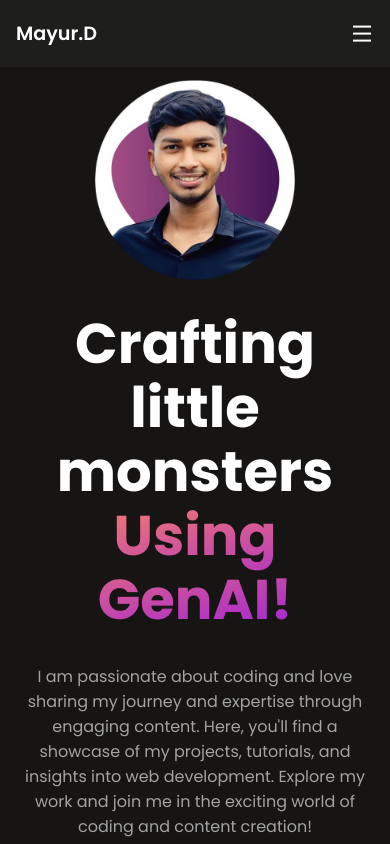
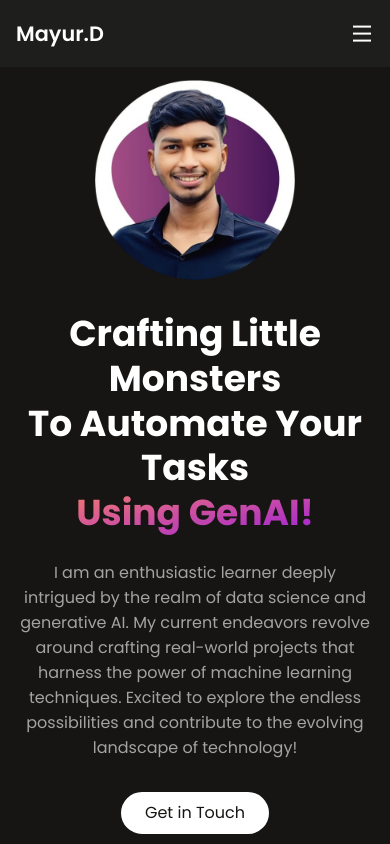
Before and after one commit to mayurd8862/portfolio, a plain HTML site: page index.html in a window 390 px wide. Shown: the top 844 px of the page. Drawn offline with nearby package versions, Linux system fonts and the light colour scheme.

Commit message:
updated code

```diff
--- a/index.html
+++ b/index.html
@@ -34,12 +34,9 @@
     </nav>
     <header class="section__container header__container" id="home">
       <img src="assets/img.png" alt="header" />
-      <h1>Crafting little<br /> monsters <br><span> Using GenAI!</span></h1>
+      <h1>Crafting Little Monsters<br /> To Automate Your Tasks <br><span> Using GenAI!</span></h1>
       <p>
-        I am passionate about coding and love sharing my journey and expertise
-        through engaging content. Here, you'll find a showcase of my projects,
-        tutorials, and insights into web development. Explore my work and join
-        me in the exciting world of coding and content creation!
+        I am an enthusiastic learner deeply intrigued by the realm of data science and generative AI. My current endeavors revolve around crafting real-world projects that harness the power of machine learning techniques. Excited to explore the endless possibilities and contribute to the evolving landscape of technology!
       </p>
       <div class="header__btns">
         <a href="#footer" class="btn">Get in Touch</a>
--- a/main.js
+++ b/main.js
@@ -22,7 +22,7 @@ const scrollRevealOption = {
 
 ScrollReveal().reveal(".header__container img", {
   ...scrollRevealOption,
-  delay: 300,
+  delay: 500,
 });
 ScrollReveal().reveal(".header__container h1", {
   ...scrollRevealOption,
@@ -64,7 +64,7 @@ ScrollReveal().reveal(".footer__container .mail__to", {
 });
 ScrollReveal().reveal(".footer__socials", {
   ...scrollRevealOption,
-  delay: 1500,
+  delay: 1200,
 });
 
 
--- a/styles.css
+++ b/styles.css
@@ -68,10 +68,11 @@ body {
 }
 
 .nav__logo a {
-  font-size: 1.2rem;
+  font-size: 1.3rem;
   font-weight: 600;
   color: var(--white);
 }
+
 
 .nav__menu__btn {
   font-size: 1.5rem;
@@ -117,10 +118,18 @@ body {
 
 .header__container h1 {
   margin-bottom: 2rem;
-  font-size: 3.5rem;
+  font-size: 3rem;
   line-height: 4rem;
   color: var(--white);
   text-align: center;
+}
+
+@media (max-width: 480px) {
+  .header__container h1 {
+    font-size: 2.25rem;
+    line-height: 2.8rem;
+    margin-bottom: 1.5rem;
+  }
 }
 
 .header__container h1 span {
@@ -427,6 +436,51 @@ img {
   color: var(--primary-color-light);
 }
 
+
+@media screen and (max-width: 768px) {
+  .experience__container {
+    text-align: center;
+  }
+
+  .experience__container h2 {
+    text-align: center;
+  }
+
+  .experience__list {
+    padding: 0;
+    list-style-type: none;
+  }
+
+  .experience__list li {
+    margin-bottom: 30px;
+  }
+
+  .experience__header {
+    flex-direction: column;
+    align-items: center;
+  }
+
+  /* .experience__header > div {
+    display: flex;
+    flex-direction: column;
+    align-items: center;
+  } */
+
+  /* .experience__header img {
+    margin-bottom: 10px;
+  } */
+
+  /* .experience__header h4 {
+    text-align: center;
+    margin: 10px 0;
+  } */
+
+  /* .experience__header p {
+    margin-top: 5px;
+  } */
+}
+
+
 footer {
   background-color: var(--primary-color);
 }
```
